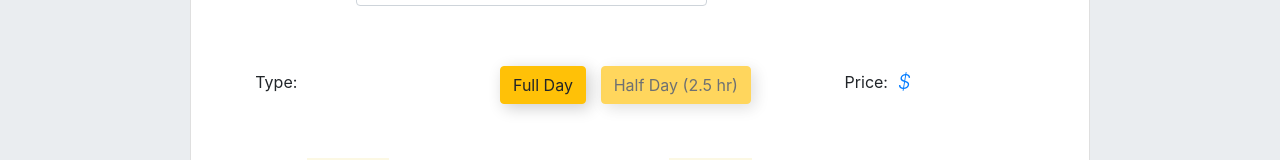
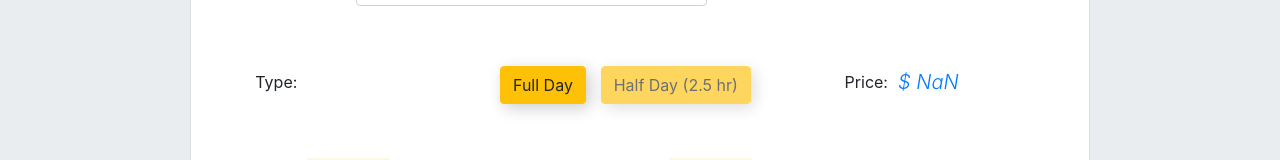
Before and after one commit to hicksey-makes/ski-lessons-snowV2, a React (Create React App) app: page /schedule in a window 1280 px wide. Both pictures are taken after a click on the element "Availability:". Shown: the part 454-614 px from the top of the page. Built offline with nearby package versions, Linux system fonts and the light colour scheme; a web font is replaced by a local one.

Commit message:
round the lessonCost #'s throughout app

```diff
--- a/src/components/Reserve/AddLessons.js
+++ b/src/components/Reserve/AddLessons.js
@@ -45,7 +45,7 @@ class AddLessons extends Component {
               <label className="ml-md-2 col-md-1 mt-3 mt-md-2 text-md-right">Price:</label>
               <div className=" col-md-2  mt-md-2 text-dark">
               <h5 className="font-weight-light font-italic text-primary">
-              $ {this.props.selectedLsn.lessonCost}
+              $ {Math.round(this.props.selectedLsn.lessonCost)}
               </h5>
               </div>
             </div>
--- a/src/components/Reserve/cart.js
+++ b/src/components/Reserve/cart.js
@@ -6,9 +6,8 @@ import { FaRegCalendarMinus } from 'react-icons/fa';
 export default function Cart(props) {
   const { cart, onLessonDelete } = props;
   const totalCart = cart.reduce((total, product) => {
-    return total + product.lessonCost * product.quantity;
+    return Math.round(total + product.lessonCost * product.quantity);
   },0);
-
 
   return (<>
     <div className="pos-rel">
@@ -47,13 +46,12 @@ export default function Cart(props) {
             date={product.lsnTime}
             format="hh:mm a"
           /></pre>
-
           </td>
-        <td className="col-sm-2">{product.lessonCost}</td>
+        <td className="col-sm-2">{Math.round(product.lessonCost)}</td>
             <td className="col-sm-1">{product.quantity}</td>
             <td className="col-sm-2 text-info">
               <div className="pos-rel">
-                <strong>$ {product.lessonCost * product.quantity}</strong>
+                <strong>$ {Math.round(product.lessonCost * product.quantity)}</strong>
                   <button className="btn btn-sm btn-danger ml-4 pb-2 right-align" onClick={() => onLessonDelete(product)}><FaRegCalendarMinus /></button>
                 </div>
             </td>
```
